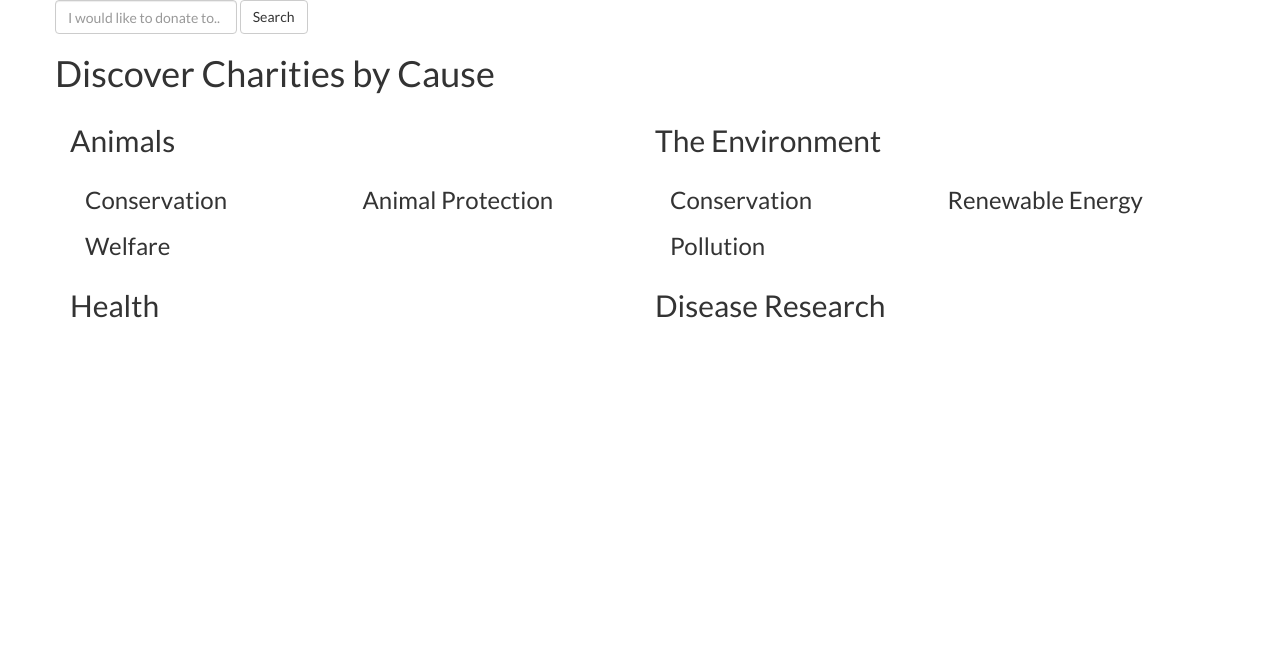
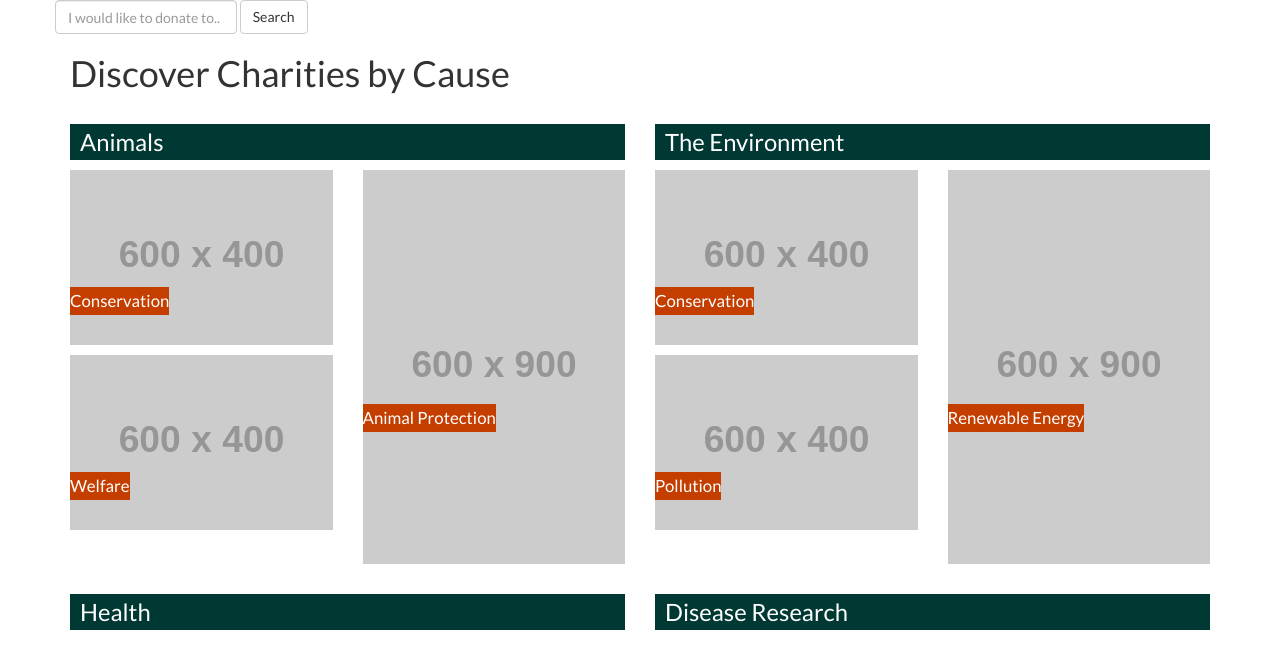
Before and after one commit to MrMallIronmaker/donatio, a plain HTML site: page index.html in a window 1280 px wide. Drawn offline with nearby package versions, Linux system fonts and the light colour scheme; placeholder pictures from the web are drawn by us.

Commit message:
Some CSS styling

```diff
--- a/css/donatio.css
+++ b/css/donatio.css
@@ -31,3 +31,28 @@ html, body {
   display: flex;
   align-items: center;
 }
+
+.cause-category {
+  background-color: #003833;
+  color: white;
+  padding: 5px 0 5px 10px;
+  font-size: 1.7em;
+}
+
+.cause-subcategory {
+  background-color: #C43E00;
+  color: white;
+  text-align: center;
+  padding: 5px 0 5px 0;
+  font-size: 1.2em;
+  position: absolute;
+  margin-top: 40%;
+}
+
+.cause-img {
+  margin-bottom: 10px;
+}
+
+.long-caption {
+  margin-top: 80%;
+}
--- a/index.html
+++ b/index.html
@@ -37,36 +37,58 @@
     <!-- causes -->
     <div class="container">
         <div class="row">
+            <div class="col-md-12">
                 <h1>Discover Charities by Cause</h1>
             </div>
+            <div class="col-md-6">
+                <h2 class="cause-category">Animals</h2>
                 <div class="row">
-            <div class="col-md-6">
-                <h2>Animals</h2>
-                <div class="col-md-6">
-                    <h3>Conservation</h3>
-                    <h3>Welfare</h3>
+                    <div class="col-md-6 img-col">
+                        <a href="search.html">
+                            <h3 class="cause-subcategory">Conservation</h3>
+                            <img src="http://placehold.it/600x400" class="img-responsive cause-img">
+                        </a>
+                        <a href="search.html">
+                            <h3 class="cause-subcategory">Welfare</h3>
+                            <img src="http://placehold.it/600x400" class="img-responsive cause-img">
+                        </a>
                     </div>
                     <div class="col-md-6">
-                    <h3>Animal Protection</h3>
+                        <a href="search.html">
+                            <h3 class="cause-subcategory long-caption">Animal Protection</h3>
+                            <img src="http://placehold.it/600x900" class="img-responsive cause-img">
+                        </a>
+                    </div>
                 </div>
             </div>
             <div class="col-md-6">
-                <h2>The Environment</h2>
+                <h2 class="cause-category">The Environment</h2>
+                <div class="row">
                     <div class="col-md-6">
-                    <h3>Conservation</h3>
-                    <h3>Pollution</h3>
+                        <a href="search.html">
+                            <h3 class="cause-subcategory">Conservation</h3>
+                            <img src="http://placehold.it/600x400" class="img-responsive cause-img">
+                        </a>
+                        <a href="search.html">
+                            <h3 class="cause-subcategory">Pollution</h3>
+                            <img src="http://placehold.it/600x400" class="img-responsive cause-img">
+                        </a>
                     </div>
                     <div class="col-md-6">
-                    <h3>Renewable Energy</h3>
+                        <a href="search.html">
+                            <h3 class="cause-subcategory long-caption">Renewable Energy</h3>
+                            <img src="http://placehold.it/600x900" class="img-responsive cause-img">
+                        </a>
+                    </div>
                 </div>
             </div>
         </div>
         <div class="row">
             <div class="col-md-6">
-                <h2>Health</h2>
+                <h2 class="cause-category">Health</h2>
             </div>
             <div class="col-md-6">
-                <h2>Disease Research</h2>
+                <h2 class="cause-category">Disease Research</h2>
             </div>
         </div>
     </div>
```
Lines whose indentation alone changed are shown as unchanged.
